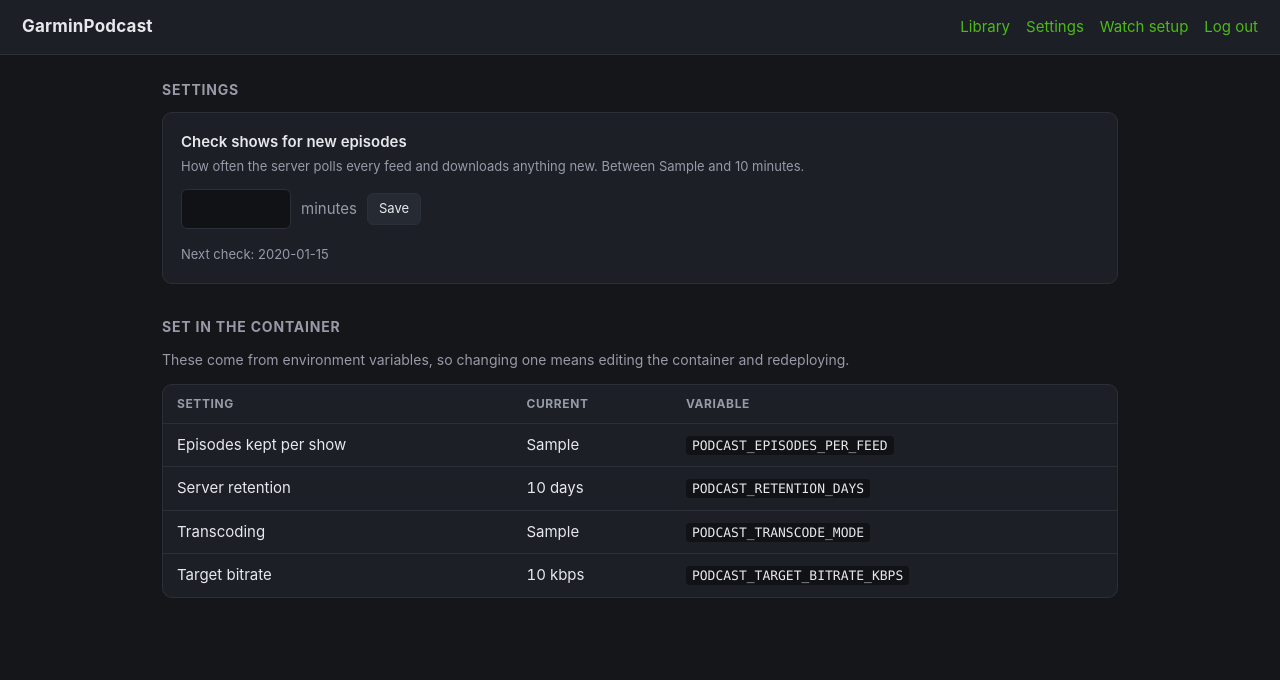
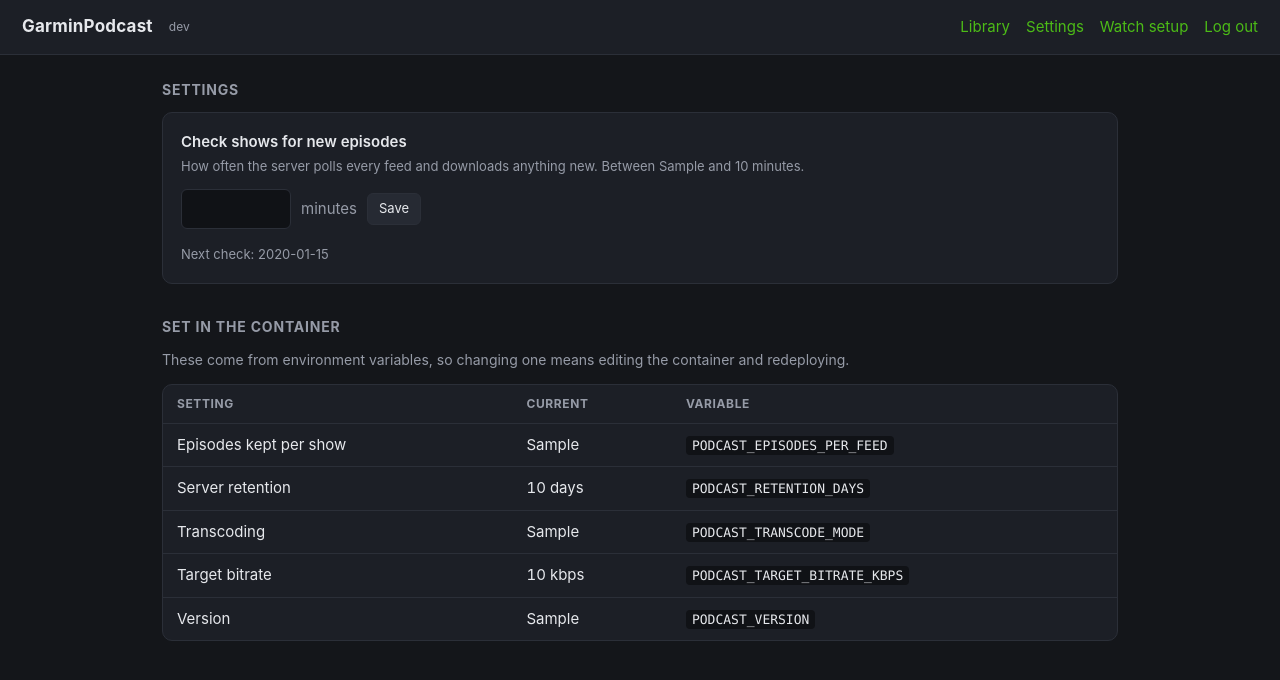
Before and after one commit to eggprez/garminpodcast, a FastAPI app: template server/templates/settings.html in a window 1280 px wide. Shown: the top 680 px of the page. Run offline with FastAPI, Linux system fonts and the light colour scheme; the template is opened without the code that fills it: most values are stand-ins (such as "Sample title", 1, 10 or a date in 2020); parts of the project's set-up code (start-up, migrations or seed data) failed here and were passed over.

Commit message:
Show the running app version in the GUI
Bakes the git tag the image was published under into PODCAST_VERSION at
build time and displays it in the header and settings page, so it's
obvious what's actually deployed on the container without checking the
image tag by hand.

Co-Authored-By: Claude Sonnet 5 <noreply@anthropic.com>

```diff
--- a/server/config.py
+++ b/server/config.py
@@ -88,6 +88,11 @@ class Settings:
 
     base_url: str
 
+    # Baked in at image build time (see Dockerfile's VERSION build arg); "dev"
+    # for anything built locally without it, so the GUI still says something
+    # sane instead of a blank field.
+    app_version: str
+
     @classmethod
     def from_env(cls) -> "Settings":
         data_dir = Path(os.environ.get("PODCAST_DATA_DIR", "/data"))
@@ -112,6 +117,7 @@ class Settings:
             max_bitrate_kbps=_int("PODCAST_MAX_BITRATE_KBPS", 128),
             target_bitrate_kbps=_int("PODCAST_TARGET_BITRATE_KBPS", 64),
             base_url=os.environ.get("PODCAST_BASE_URL", "").rstrip("/"),
+            app_version=os.environ.get("PODCAST_VERSION", "").strip() or "dev",
         )
 
 
--- a/server/templates/base.html
+++ b/server/templates/base.html
@@ -19,6 +19,7 @@
     border-bottom: 1px solid var(--line); background: var(--panel);
   }
   header h1 { font-size: 17px; margin: 0; letter-spacing: .2px; }
+  header .version { font-size: 12px; color: var(--muted); }
   header nav { margin-left: auto; display: flex; gap: 16px; }
   a { color: var(--accent); text-decoration: none; }
   a:hover { text-decoration: underline; }
@@ -109,6 +110,7 @@
 {% block header %}
 <header>
   <h1>GarminPodcast</h1>
+  <span class="version">{{ app_version }}</span>
   <nav>
     <a href="/">Library</a>
     <a href="/settings">Settings</a>
--- a/server/templates/settings.html
+++ b/server/templates/settings.html
@@ -63,6 +63,11 @@
       <td class="num">{{ settings.target_bitrate_kbps }} kbps</td>
       <td><code>PODCAST_TARGET_BITRATE_KBPS</code></td>
     </tr>
+    <tr>
+      <td>Version</td>
+      <td class="num">{{ settings.app_version }}</td>
+      <td><code>PODCAST_VERSION</code></td>
+    </tr>
   </table>
 </div>
 {% endblock %}
--- a/server/web.py
+++ b/server/web.py
@@ -70,6 +70,7 @@ def _fmt_ago(ts: int) -> str:
 templates.env.filters["duration"] = _fmt_duration
 templates.env.filters["size"] = _fmt_size
 templates.env.filters["ago"] = _fmt_ago
+templates.env.globals["app_version"] = settings.app_version
 
 
 @router.get("/login", response_class=HTMLResponse)
```
Also changed, not shown: .github/workflows/docker-publish.yml, 1 other file.
